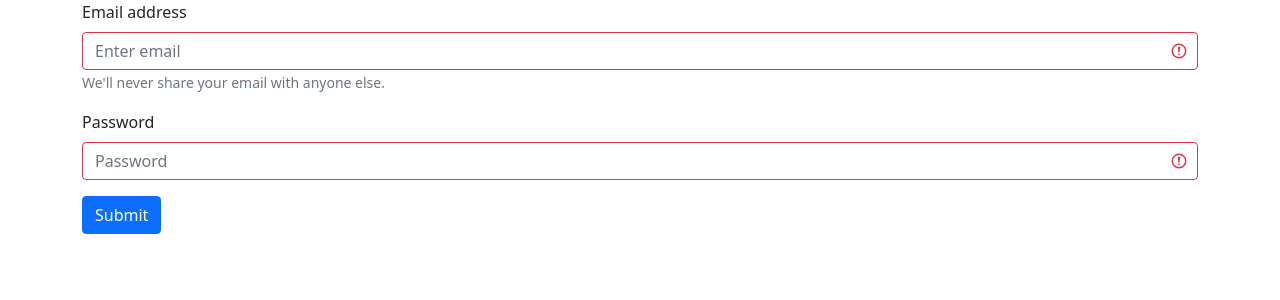
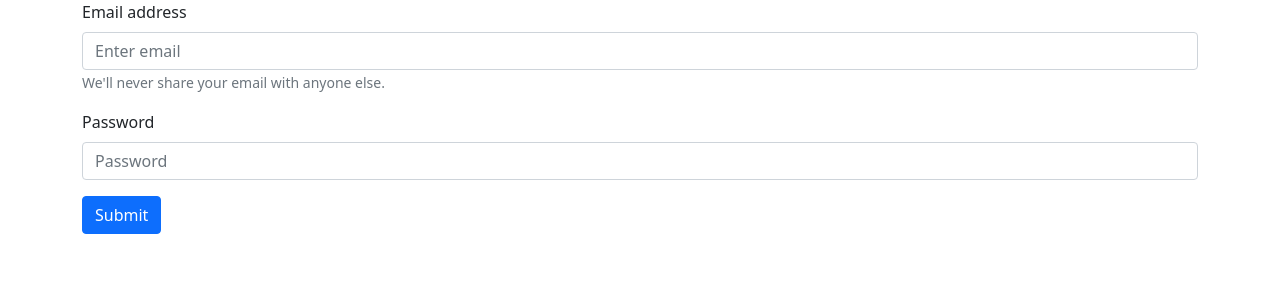
Before and after one commit to Tom-Si-Al/create-react-app, a React (Create React App) app: page / in a window 1280 px wide. Shown: the top 300 px of the page. Built offline with nearby package versions, Linux system fonts and the light colour scheme.

Commit message:
tweaking validation

```diff
--- a/src/App.js
+++ b/src/App.js
@@ -8,9 +8,7 @@ class App extends React.Component {
   state = {
     submitted: false,
     email: '',
-    isEmailValid: false,
     password: '',
-    isPasswordValid: false,
     isFormValid: false
   }
 
@@ -43,6 +41,9 @@ class App extends React.Component {
     }
   }
 
+  isDefined = (value) =>
+    typeof value !== 'undefined'
+
   render () {
     return (
       <Container>
@@ -51,7 +52,7 @@ class App extends React.Component {
             <Form onSubmit={this.handleSubmit}>
               <Form.Group className="mb-3" controlId="formBasicEmail">
                 <Form.Label>Email address</Form.Label>
-                <Form.Control type="text" placeholder="Enter email" onChange={this.handleEmailValidation} isValid={this.state.isEmailValid} isInvalid={!this.state.isEmailValid} />
+                <Form.Control type="text" placeholder="Enter email" onChange={this.handleEmailValidation} isValid={this.isDefined(this.state.isEmailValid) && this.state.isEmailValid} isInvalid={this.isDefined(this.state.isEmailValid) && !this.state.isEmailValid} />
                 <Form.Text className="text-muted">
                   We'll never share your email with anyone else.
                 </Form.Text>
@@ -59,7 +60,7 @@ class App extends React.Component {
 
               <Form.Group className="mb-3" controlId="formBasicPassword">
                 <Form.Label>Password</Form.Label>
-                <Form.Control type="password" placeholder="Password" onChange={this.handlePasswordValidation} isValid={this.state.isPasswordValid} isInvalid={!this.state.isPasswordValid} />
+                <Form.Control type="password" placeholder="Password" onChange={this.handlePasswordValidation} isValid={this.isDefined(this.state.isPasswordValid) && this.state.isPasswordValid} isInvalid={this.isDefined(this.state.isPasswordValid) && !this.state.isPasswordValid} />
               </Form.Group>
               <Button variant="primary" type="submit">
                 Submit
```
